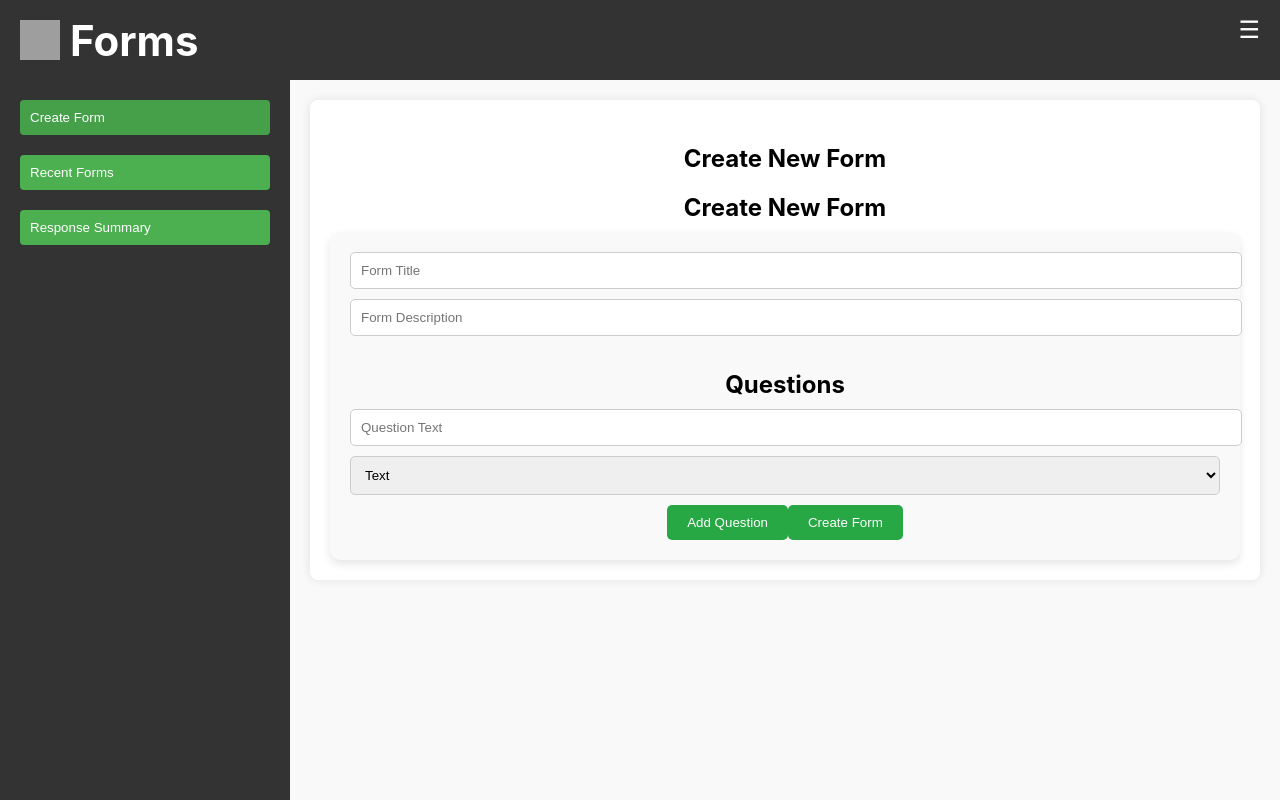
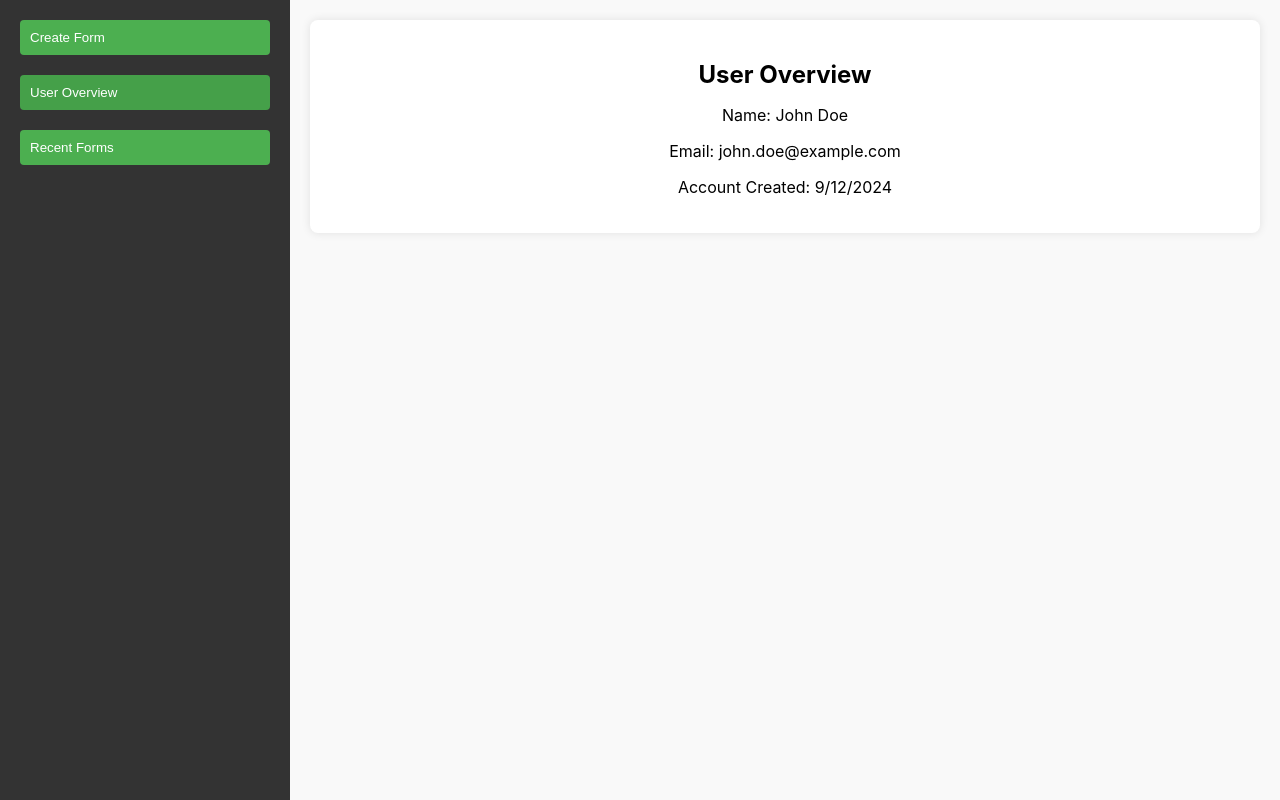
Before and after one commit to Vgangaswamy/google-forms-clone, a React (Create React App) app in the folder client/: page /home in a window 1280 px wide. Shown: the top 800 px of the page. Built offline with nearby package versions, Linux system fonts and the light colour scheme; sample sign-in values are in the browser's storage; grey boxes are pictures that could not be loaded.

Commit message:
formlist

```diff
--- a/client/src/App.js
+++ b/client/src/App.js
@@ -3,6 +3,7 @@ import { BrowserRouter as Router, Route, Routes, Navigate } from 'react-router-d
 import SignUp from './components/SignUp';
 import SignIn from './components/SignIn';
 import CreateForm from './components/CreateForm';
+import FormList from './components/FormList';
 import Dashboard from './components/Dashboard';
 import Header from './components/Header'; // Import the Header component
 import './App.css';
@@ -45,7 +46,7 @@ function App() {
 // HomePage component that includes the Dashboard
 const HomePage = () => (
   <div>
-    <Dashboard /> {/* Add the Dashboard component */}
+    <Dashboard/> {/* Add the Dashboard component */}
   </div>
 );
 
--- a/client/src/components/Dashboard.js
+++ b/client/src/components/Dashboard.js
@@ -1,6 +1,8 @@
 import React, { useState } from 'react';
 import './Dashboard.css';
-import CreateForm from './CreateForm'; // Import the CreateForm component
+import CreateForm from './CreateForm';
+import FormList from './components/FormList';
+
 
 const Dashboard = () => {
   const [activeSection, setActiveSection] = useState('create-form'); // Default to create form
--- /dev/null
+++ b/client/src/components/FormList.js
@@ -0,0 +1,44 @@
+import React, { useEffect, useState } from 'react';
+import axios from 'axios';
+
+const FormList = () => {
+  const [forms, setForms] = useState([]);
+
+  useEffect(() => {
+    const fetchForms = async () => {
+      try {
+        const response = await axios.get('http://localhost:5000/api/forms');
+        setForms(response.data);
+      } catch (error) {
+        console.error('Error fetching forms:', error);
+      }
+    };
+
+    fetchForms();
+  }, []);
+
+  return (
+    <div>
+      <h2>Available Forms</h2>
+      {forms.length > 0 ? (
+        <ul>
+          {forms.map((form) => (
+            <li key={form._id}>
+              <h3>{form.title}</h3>
+              <p>{form.description}</p>
+              <ul>
+                {form.questions.map((question, index) => (
+                  <li key={index}>{question.questionText}</li>
+                ))}
+              </ul>
+            </li>
+          ))}
+        </ul>
+      ) : (
+        <p>No forms available</p>
+      )}
+    </div>
+  );
+};
+
+export default FormList;
--- a/client/src/components/Header.js
+++ b/client/src/components/Header.js
@@ -1,46 +1,64 @@
 import React, { useState } from 'react';
-import './Header.css';
-import logoImg from './image2.png'; // Importing the image
+import './Dashboard.css';
+import CreateForm from './CreateForm';
+import FormList from './FormList';
 
+const Dashboard = () => {
+  const [activeSection, setActiveSection] = useState('overview'); // Tracks the active content section
 
-const Header = () => {
-  const [isMenuOpen, setIsMenuOpen] = useState(false);
-
-  const toggleMenu = () => {
-    setIsMenuOpen(!isMenuOpen);
-  };
-
-  const handleSignOut = () => {
-    localStorage.removeItem('token');
-    window.location.href = '/signin';
-  };
+  // Placeholder data for user, forms, and responses
+  const user = { name: 'John Doe', email: 'john.doe@example.com', createdAt: new Date() };
 
   return (
-    <header className="header">
-      <div className="logo">
-        {/* Insert your image here */}
-        <img src={logoImg} alt="Logo" className="logo-img" /> {/* Using the imported image */}
-        Forms
-      </div>
-      <div className="hamburger-menu" onClick={toggleMenu}>
-        ☰
+    <div className="dashboard-container">
+      {/* Sidebar */}
+      <div className="sidebar">
+        <button
+          className={activeSection === 'create-form' ? 'active' : ''}
+          onClick={() => setActiveSection('create-form')}
+        >
+          Create Form
+        </button>
+        <button
+          className={activeSection === 'overview' ? 'active' : ''}
+          onClick={() => setActiveSection('overview')}
+        >
+          User Overview
+        </button>
+        <button
+          className={activeSection === 'forms' ? 'active' : ''}
+          onClick={() => setActiveSection('forms')}
+        >
+          Recent Forms
+        </button>
       </div>
 
-      {isMenuOpen && (
-        <div className="dropdown-menu">
-          <div className="user-profile">
-            <img src="/path-to-profile-pic.jpg" alt="User Profile" />
-            <span>John Doe</span>
+      {/* Main content area */}
+      <div className="content">
+      {activeSection === 'create-form' && (
+          <div className="content-section">
+            <h3>Create New Form</h3>
+            <CreateForm /> {/* Render the CreateForm component when this section is active */}
           </div>
-          <ul>
-            <li>Profile</li>
-            <li>Settings</li>
-            <li onClick={handleSignOut}>Sign Out</li>
-          </ul>
-        </div>
-      )}
-    </header>
+        )}
+        {activeSection === 'overview' && (
+          <div className="content-section user-overview">
+            <h2>User Overview</h2>
+            <p>Name: {user.name}</p>
+            <p>Email: {user.email}</p>
+            <p>Account Created: {new Date(user.createdAt).toLocaleDateString()}</p>
+          </div>
+        )}
+
+        {activeSection === 'forms' && (
+          <div className="content-section recent-forms">
+            <h3>Recent Forms</h3>
+            <FormList />
+          </div>
+        )}
+      </div>
+    </div>
   );
 };
 
-export default Header;
+export default Dashboard;
```
